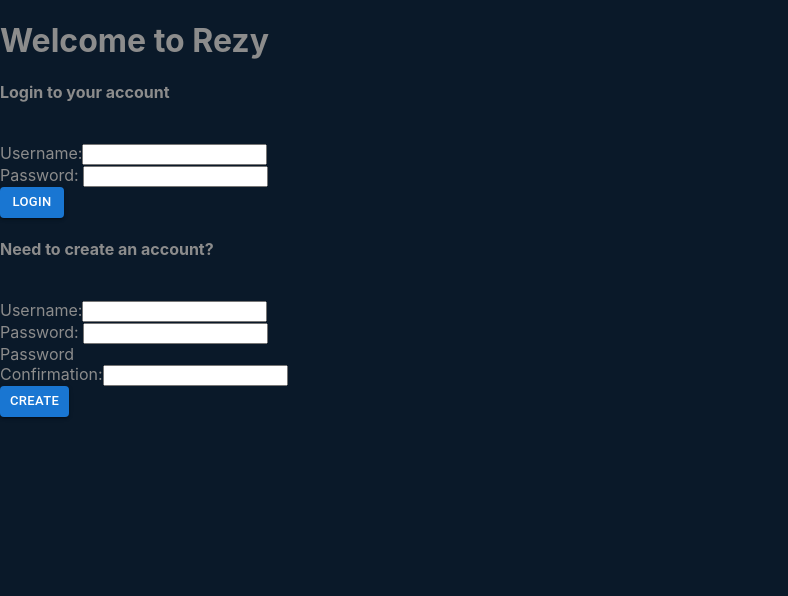
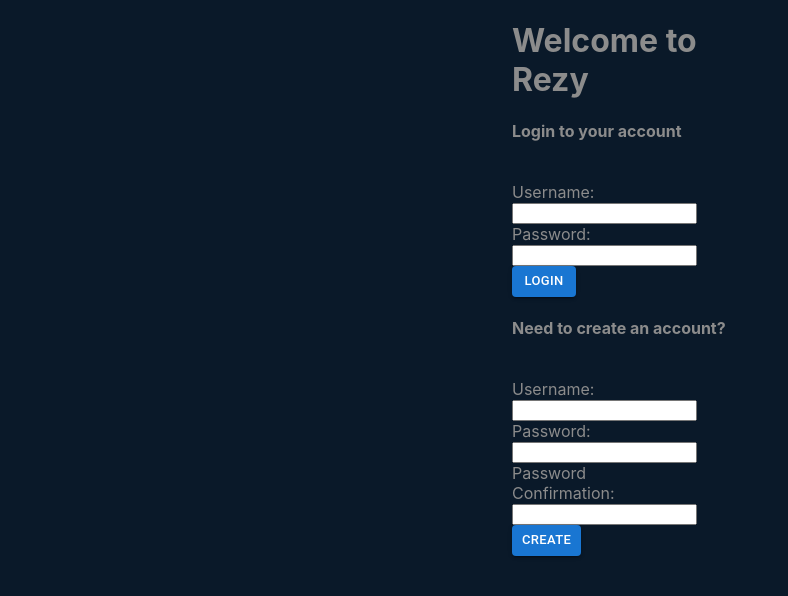
Before and after one commit to mkienbus/rezy-frontend, a React (Create React App) app: page / in a window 1280 px wide. Shown: the top 596 px of the page, without its empty margins (0-788 px from the left). Built offline with nearby package versions, Linux system fonts and the light colour scheme; no server answers.

Commit message:
centered login form page, need cleanup

```diff
--- a/src/components/LoginForm.js
+++ b/src/components/LoginForm.js
@@ -34,7 +34,7 @@ function LoginForm({setUser}){
     return(
         <>
         <div id = "welcomeContainer">
-            <h1 id="welcome">Welcome to Rezy</h1>
+            <h1>Welcome to Rezy</h1>
             <div id = "login">
                 <h4>Login to your account</h4>
                 <form onSubmit = {handleSubmit}>
--- a/src/index.css
+++ b/src/index.css
@@ -21,3 +21,7 @@ code {
   cursor: pointer;
   text-decoration: none;
 }
+
+#welcomeContainer{
+  margin: 20px 40% 100% 40%;
+}
```
